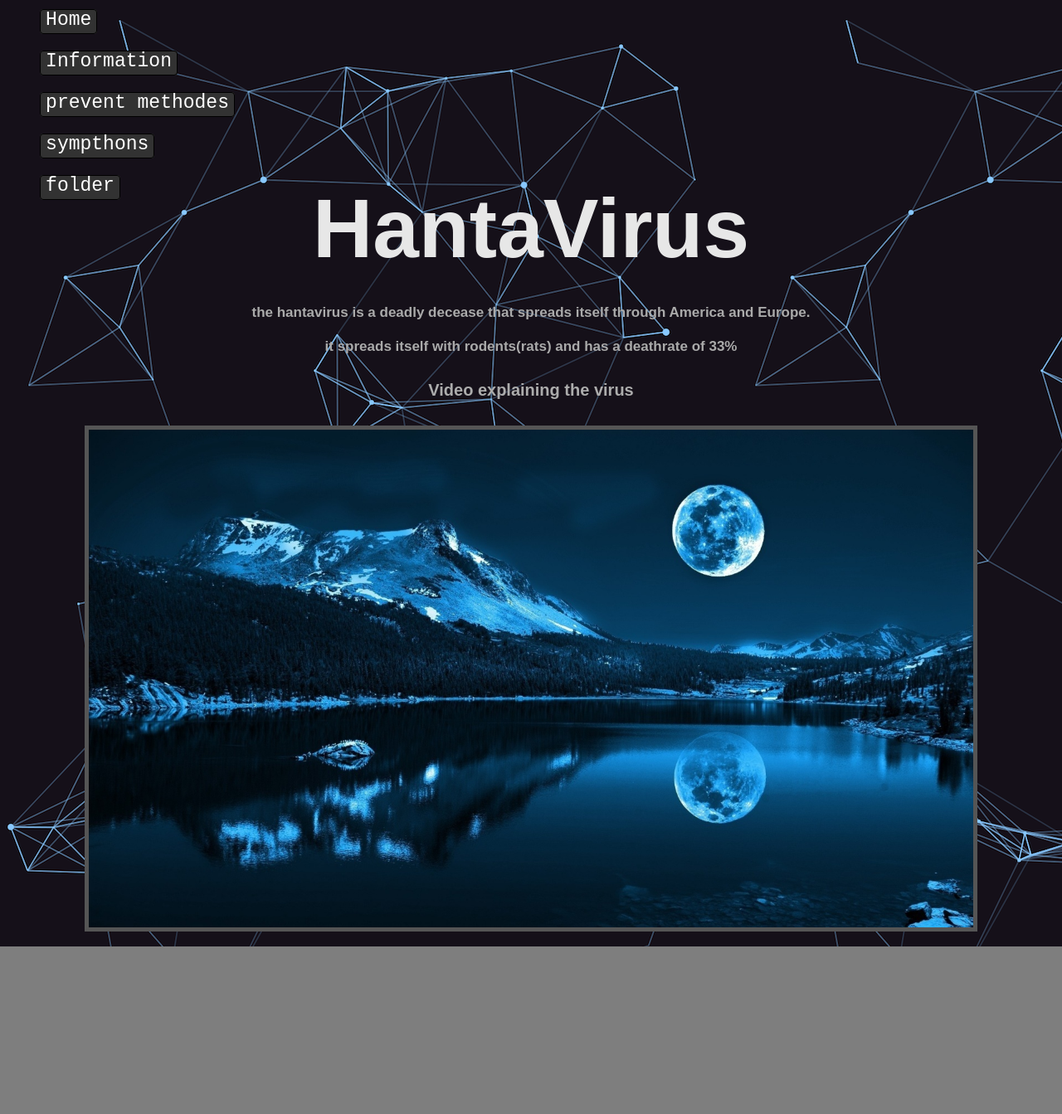
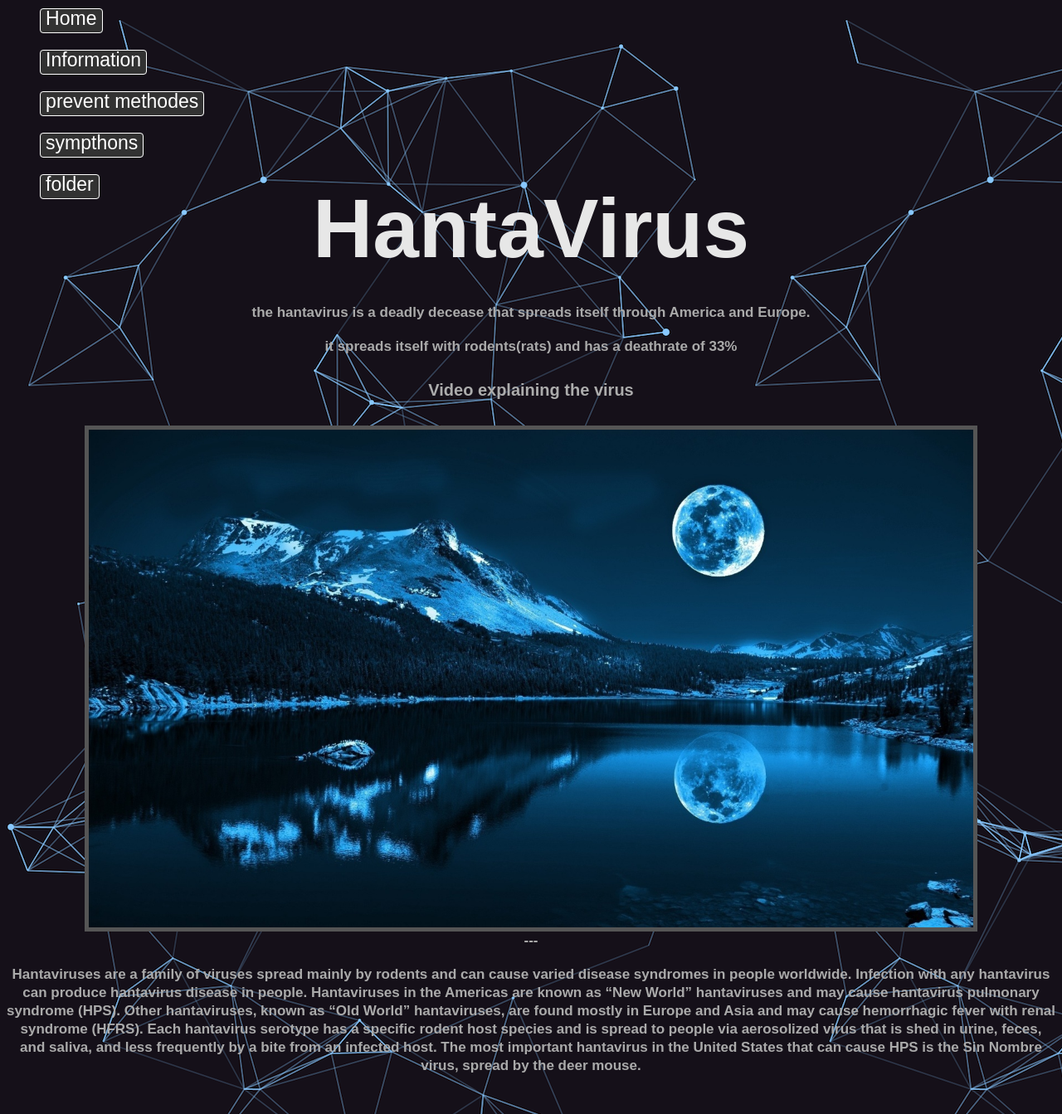
Before and after one commit to AMVkage/HantaVirus.github.io, a plain HTML site: page index.html in a window 1280 px wide. Shown: the part 13-1356 px from the top of the page at 83% size. Before the commit the page ends 1154 px from the top, so only its background shows below. Drawn offline with Linux system fonts and the light colour scheme.

Commit message:
initial commit

```diff
--- a/index.html
+++ b/index.html
@@ -86,12 +86,6 @@
             color: cornsilk;
         }
 
-        a {
-            color: rgb(255, 255, 255);
-            font-family: monospace;
-            border-color: black;
-
-        }
 
         p2{
             text-align:center;
@@ -103,11 +97,6 @@
 
         }
 
-        p3{
-            background-color: rgba(255, 255, 255, 0);
-            color: rgb(255, 255, 255);
-            font-family: Arial, Helvetica, sans-serif;
-        }
 
         img {
             border: 5px solid #555;
@@ -153,6 +142,10 @@
     <h3><span style="font-size:17px;">it spreads itself with rodents(rats) and has a deathrate of 33%</span></h3>
     <h4><span style="font-size:20px;">Video explaining the virus</span></h4>
     <img src="hd-wallpapers-2.jpg" alt="" style="width:1066px;height:600px;">
+    <h3><span style="font-size:17px;">---</span></h3>
+    <h3><span style="font-size:17px;">Hantaviruses are a family of viruses spread mainly by rodents and can cause varied disease syndromes in people worldwide.  Infection with any hantavirus can produce hantavirus disease in people. Hantaviruses in the Americas are known as “New World” hantaviruses and may cause hantavirus pulmonary syndrome (HPS). Other hantaviruses, known as “Old World” hantaviruses, are found mostly in Europe and Asia and may cause hemorrhagic fever with renal syndrome (HFRS).
+
+Each hantavirus serotype has a specific rodent host species and is spread to people via aerosolized virus that is shed in urine, feces, and saliva, and less frequently by a bite from an infected host. The most important hantavirus in the United States that can cause HPS is the Sin Nombre virus, spread by the deer mouse.</span></h3>
 
 
 
```
